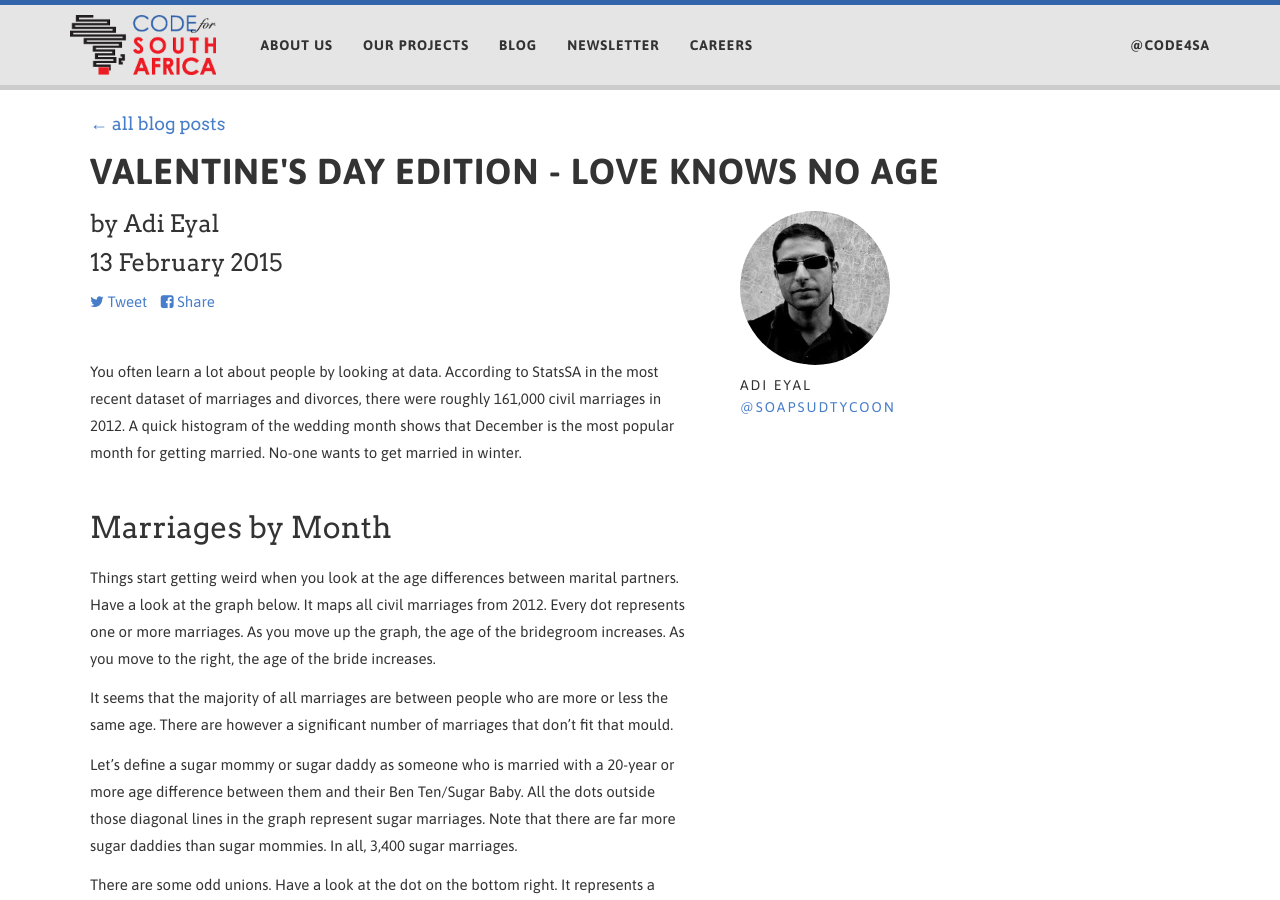
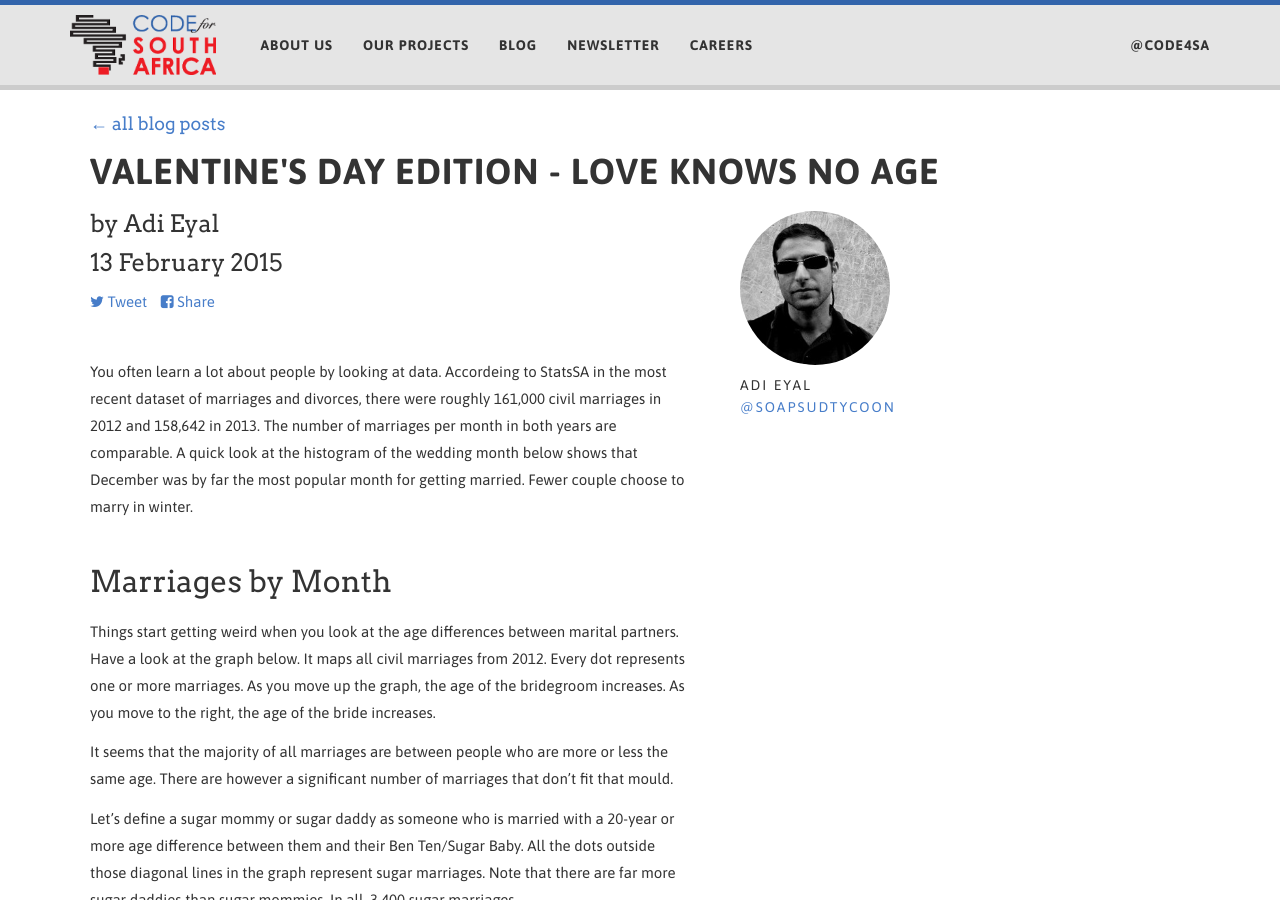
Before and after one commit to Code4SA/old-code4sa.github.io, a Jekyll site: the page built from _posts/2015-02-13-valentines-day.md, in a window 1280 px wide and 900 px high. Built offline with Jekyll 4.4.1, drawn with Linux system fonts in a browser that asks for light colours; Markdown is read by kramdown in place of the engine named in the settings; comment, search, counter and statistics services are not loaded; some of the changed lines change nothing that is shown.

Commit message:
apdated histogram for 2013

```diff
--- a/_posts/2015-02-13-valentines-day.md
+++ b/_posts/2015-02-13-valentines-day.md
@@ -3,9 +3,9 @@
 title: Valentine's Day Edition - Love knows no age
 author: Adi Eyal
 excerpt: |
-    They say that love knows no age. Does the data agree? Have a look at a weird cross-section of our society as seen through the 2012, civil marriages dataset.
+    They say that love knows no age. Does the data agree? Have a look at a weird cross-section of our society as seen through the 2012/13 civil marriages datasets.
 
-date: 2015-02-13
+date: 2015-02-13, updated 2016-01-27
 extra_js:
     - /js/d3.v3.min.js
     - /js/c3.min.js
@@ -17,12 +17,13 @@
     }
 ---
 
-You often learn a lot about people by looking at data. According to StatsSA in the most recent dataset of marriages and divorces, there were roughly 161,000 civil marriages in 2012. A quick histogram of the wedding month shows that December is the most popular month for getting married. No-one wants to get married in winter.
+You often learn a lot about people by looking at data. Accordeing to StatsSA in the most recent dataset of marriages and divorces, there were roughly 161,000 civil marriages in 2012 and 158,642 in 2013.
+The number of marriages per month in both years are comparable. A quick look at the histogram of the wedding month below shows that December was by far the most popular month for getting married. Fewer couple choose to marry in winter.
 
 <h2>Marriages by Month</h2>
 <div id="chart" style="background-color: #fff"></div>
 
-Things start getting weird when you look at the age differences between marital partners. Have a look at the graph below. It maps all civil marriages from 2012. Every dot represents one or more marriages. As you move up the graph, the age of the bridegroom increases. As you move to the right, the age of the bride increases.
+ Things start getting weird when you look at the age differences between marital partners. Have a look at the graph below. It maps all civil marriages from 2012. Every dot represents one or more marriages. As you move up the graph, the age of the bridegroom increases. As you move to the right, the age of the bride increases.
 
 <div id="graph"></div>
 
@@ -68,11 +69,12 @@
         x : 'Months',
         data: {
             columns: [
-                ['2012', 10866, 11351, 14359, 12941, 10928, 10466, 9850, 10689, 14272, 13491, 14761, 27138]
+                ['2012', 10866, 11351, 14359, 12941, 10928, 10466, 9850, 10689, 14272, 13491, 14761, 27138],
+                ['2013', 10106, 10360, 13873, 12805, 10905, 10218, 9776, 11183, 13455, 13507, 15735, 26719]
             ],
             type: 'bar'
         },
-        groups : ['2012'],
+        groups : ['2012', '2013'],
         axis: {
             x: {
                 type: 'category',
```
